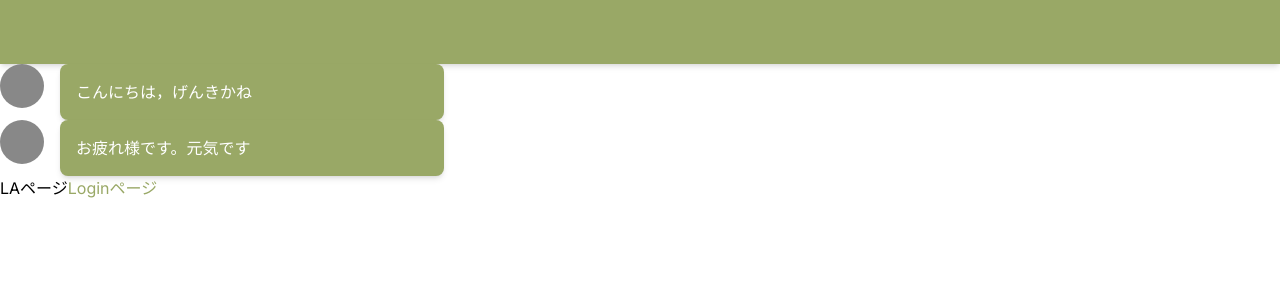
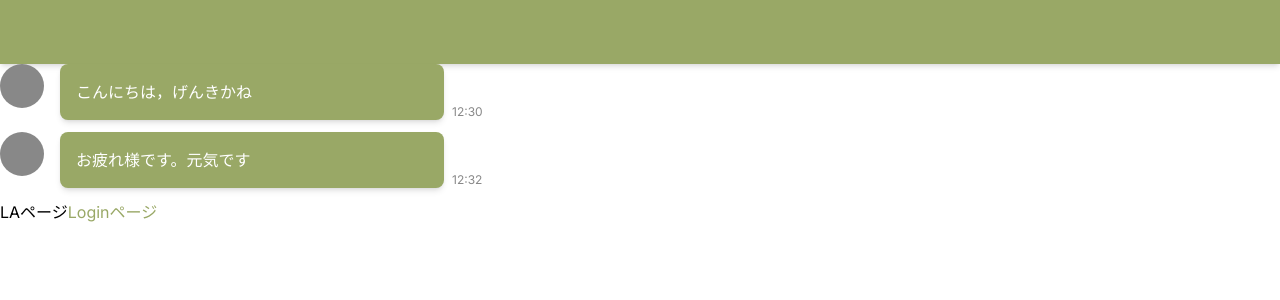
Before and after one commit to prapro-ou/castella-frontend, a Next.js app: page / in a window 1280 px wide. Shown: the top 300 px of the page. Built offline with nearby package versions, Linux system fonts and the light colour scheme.

Commit message:
[ad]引数messagesに関する処理の実装

```diff
--- a/features/talks/threads/messages/components/MessageScreen.js
+++ b/features/talks/threads/messages/components/MessageScreen.js
@@ -4,20 +4,19 @@ import MessageTile from './MessageTile';
 
 /**
  * メッセージと返信欄を示すためのコンポーネント
- * @param
- * @param {string} src IconのURL
- * @param {string} value メッセージ内容
- * @param {string} createdAt メッセージ作成日時
- * @param {string} alt 画像が表示されなかった場合に表示される文字
  * @param {} onClickCreateReplyButton ボタンを押した時に動かす関数
  */
 
 export default function MessageScreen({messages,onClickCreateReplyButton}){
+    console.log(messages);
+    return(
 
-    return(
         <div>
-            {messages.map((massage)=> (
-                <MessageTile key={massage.id} value={massage.value} src={massage.src} alt={massage.alt} />
+            {messages.map((message)=> (
+                <div key={message.id} >
+                    <MessageTile createdAt={message.createdAt} value={message.value} src={message.src} alt={message.alt} />
+                    <div className='mb-3'/>
+                </div>
             ))}
         </div>
     );
```
